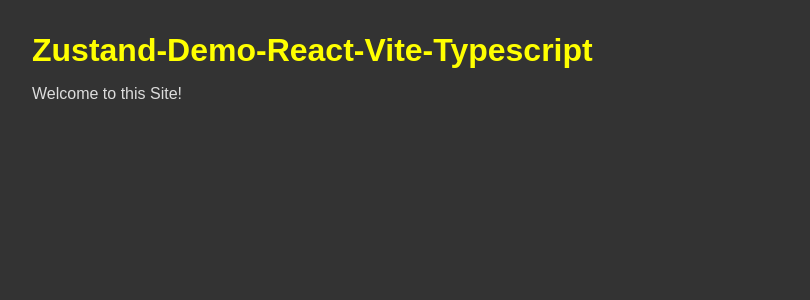
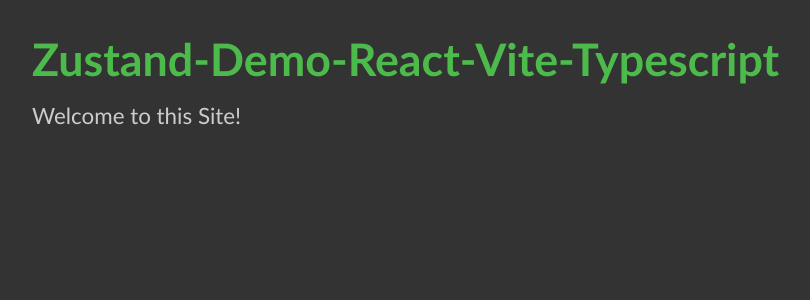
Before and after one commit to Scientific-Research/mk004-Zustand-Demo-React-Vite-Typescript, a React (Vite) app: page / in a window 1280 px wide. Shown: the top 300 px of the page, without its empty margins (0-810 px from the left). Built offline with nearby package versions, Linux system fonts and the light colour scheme.

Commit message:
a little bit more css in

```diff
--- a/src/App.css
+++ b/src/App.css
@@ -8,11 +8,12 @@
   background-color: #333;
   padding: 1rem;
   margin: 1rem;
-  color: #ddd;
-  font-family: sans-serif;
+  color: #ccc;
+  font-family: 'Gill Sans', 'Gill Sans MT', Calibri, 'Trebuchet MS', sans-serif;
+  font-size: 1.4rem;
 
   h1 {
-    color: yellow;
+    color: rgb(76, 187, 76);
     margin-bottom: 1rem;
   }
 }
```
